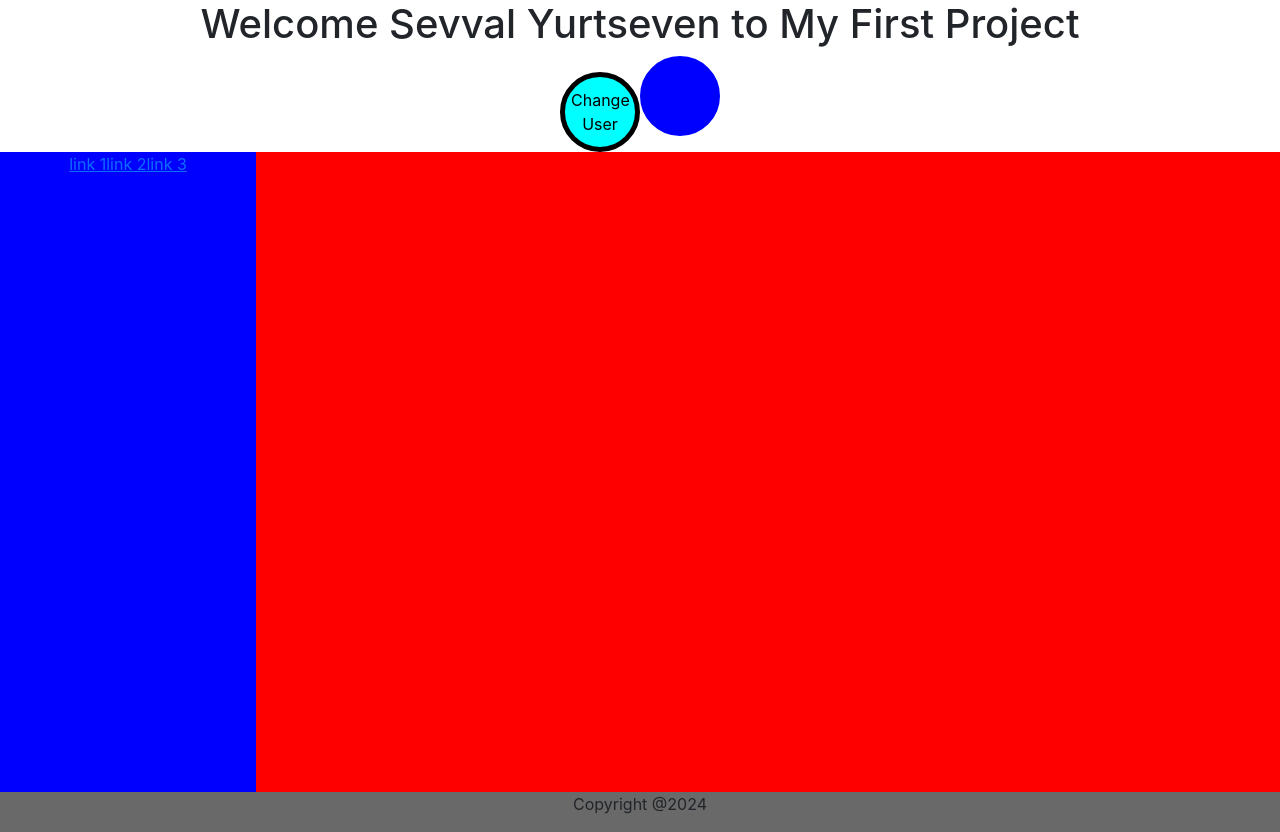
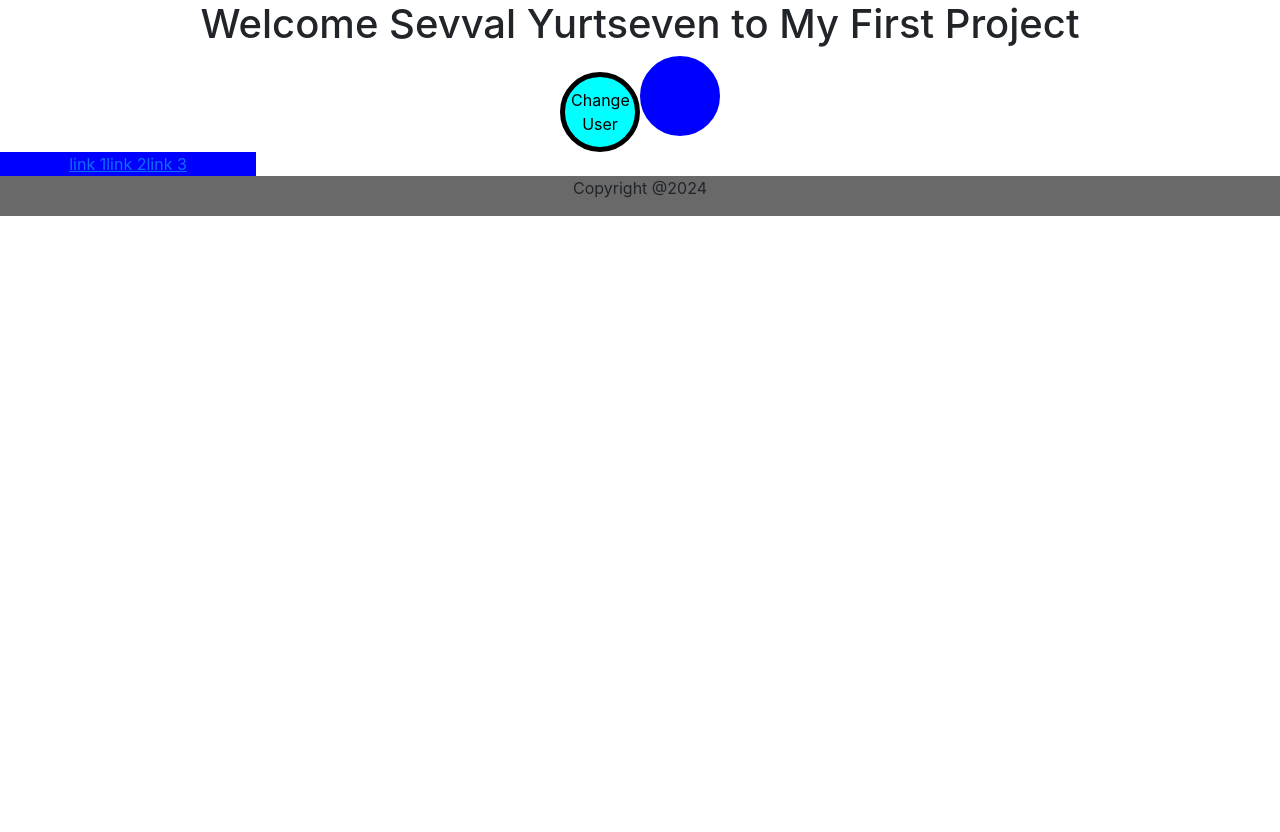
Before and after one commit to sevvalyurtseven/React-Tekrar, a React (Create React App) app in the folder first-project/: page / in a window 1280 px wide. After the commit the page ends 800 px from the top, so only its background shows below. Built offline with nearby package versions, Linux system fonts and the light colour scheme.

Commit message:
prop aktarimi

```diff
--- a/first-project/src/App.js
+++ b/first-project/src/App.js
@@ -25,7 +25,7 @@ function App() {
       />
       <div className="middle-area">
         <SideBar />
-        <Main />
+        <Main name={loggedUser.name} />
       </div>
       <Footer />
     </>
--- a/first-project/src/index.css
+++ b/first-project/src/index.css
@@ -23,8 +23,6 @@ code {
 
 .main-container {
   width: 80%;
-  background-color: red;
-  height: 80vh;
 }
 
 footer {
```
